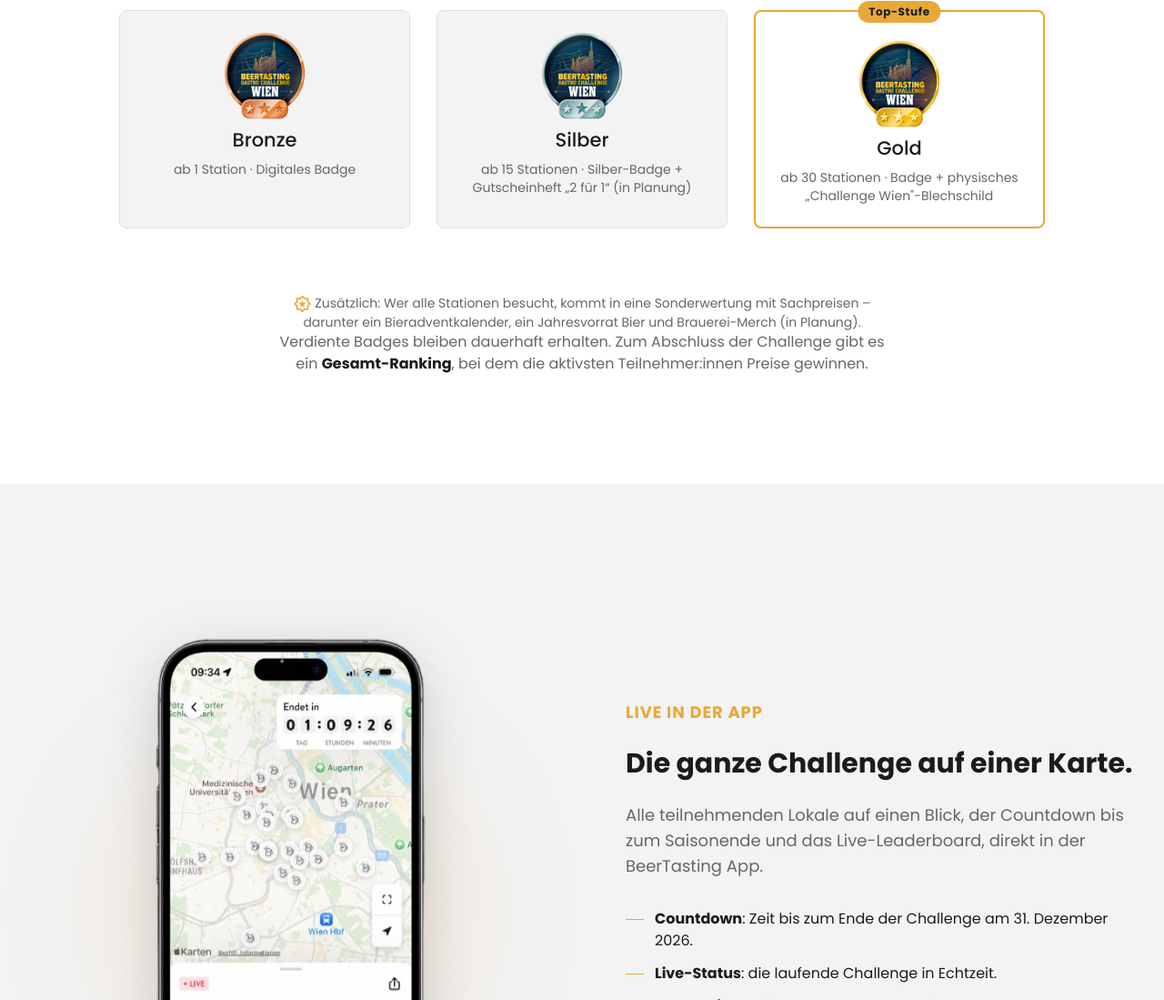
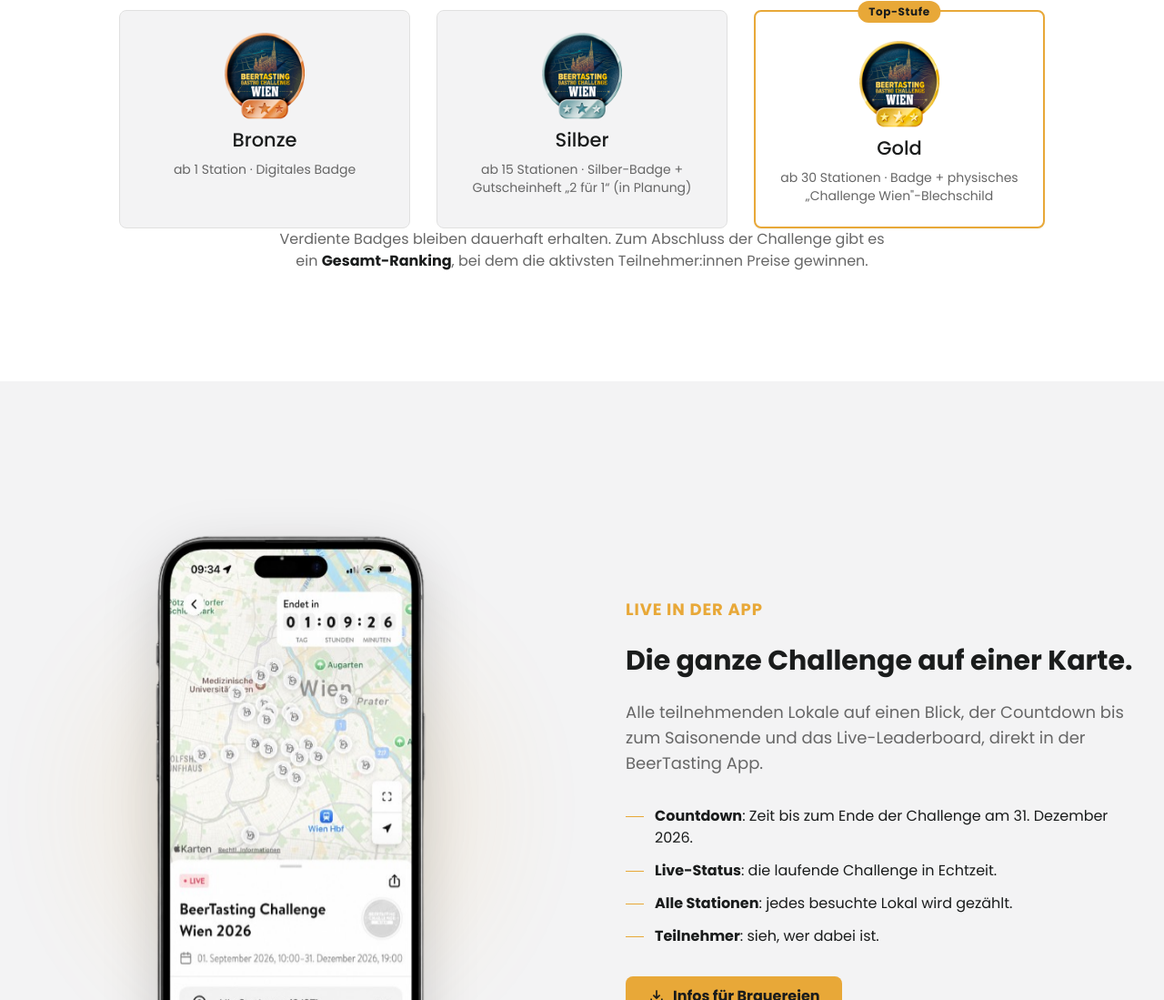
Before and after one commit to marcelhoeller-BT/BTC_Wien, a website: page brauerei.html in a window 1280 px wide. Shown: the part 2555-3654 px from the top of the page at 91% size. Drawn offline with Linux system fonts and the light colour scheme.

Commit message:
Sonderwertungs-Hinweis von den B2B-Seiten entfernt
Der Absatz zur Sonderwertung mit Sachpreisen (Bieradventkalender,
Jahresvorrat Bier, Brauerei-Merch) ist auf gastronomie.html und
brauerei.html raus - er richtet sich an Endkunden, nicht an Partner.
Auf der Startseite bleibt die Sonderwertung als eigene Karte bestehen.

```diff
--- a/brauerei.html
+++ b/brauerei.html
@@ -282,7 +282,6 @@
 <p class="font-body-sm text-body-sm text-text-secondary">ab 30 Stationen · Badge + physisches „Challenge Wien"-Blechschild</p>
 </div>
 </div>
-<p data-reveal class="font-body-sm text-body-sm text-text-secondary text-center max-w-2xl mx-auto pt-6"><span aria-hidden="true" class="material-symbols-outlined text-[#E8A838] align-middle" style="font-size:20px">award_star</span> Zusätzlich: Wer alle Stationen besucht, kommt in eine Sonderwertung mit Sachpreisen – darunter ein Bieradventkalender, ein Jahresvorrat Bier und Brauerei-Merch (in Planung).</p>
 </div>
 <p data-reveal class="text-center font-body-md text-body-md text-text-secondary max-w-2xl mx-auto">Verdiente Badges bleiben dauerhaft erhalten. Zum Abschluss der Challenge gibt es ein <span class="font-bold text-on-surface">Gesamt-Ranking</span>, bei dem die aktivsten Teilnehmer:innen Preise gewinnen.</p>
 </div>
```
Also changed, not shown: gastronomie.html (+0 -1 lines), styles.css.
